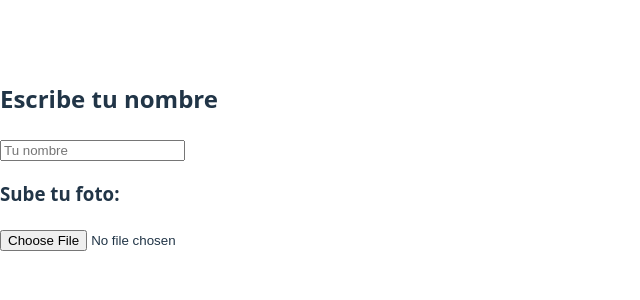
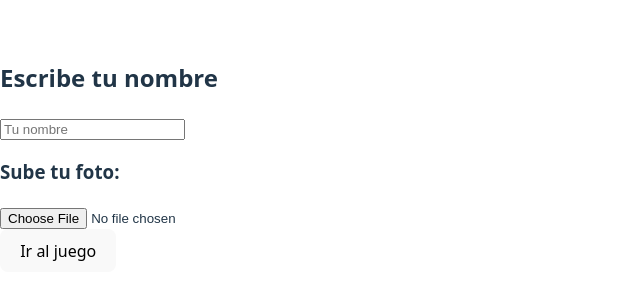
Before and after one commit to DP-Iker/react-ppt, a React (Vite) app: page / in a window 1280 px wide. Shown: the part 244-544 px from the top of the page, without its empty margins (0-640 px from the left). Built offline with nearby package versions, Linux system fonts and the light colour scheme.

Commit message:
boton pantalla inicio

```diff
--- a/src/App.tsx
+++ b/src/App.tsx
@@ -1,12 +1,13 @@
 import { Route, Routes } from "react-router-dom";
 import Inicio from "./components/pantallaInicial/pantallaInicial";
+import Juego from "./components/botonesPPT/Botones";
 
 function App() {
   return (
 
     <Routes>
       <Route path="/" element={<Inicio/>}></Route>
-      <Route path=""></Route>
+      <Route path="/juego" element={<Juego/>}></Route>
     </Routes>
   )
 }
--- a/src/components/pantallaInicial/pantallaInicial.tsx
+++ b/src/components/pantallaInicial/pantallaInicial.tsx
@@ -1,7 +1,8 @@
 import { ChangeEvent, FC, ReactElement, useState } from "react";
+import { useNavigate } from "react-router-dom";
 
 const Inicio: FC = (): ReactElement => {
-
+const navigate = useNavigate();
 
         const [nombre, setNombre] = useState("");
         const [foto, setFoto] = useState<string | null>(null);
@@ -43,6 +44,8 @@ onChange={escogerNombre}
 <img src={foto} alt="Foto de perfil" width={150} />
 </div>
 )}
+
+<button onClick={() => navigate("/juego")}>Ir al juego</button>
 </div>
 
     };
```
